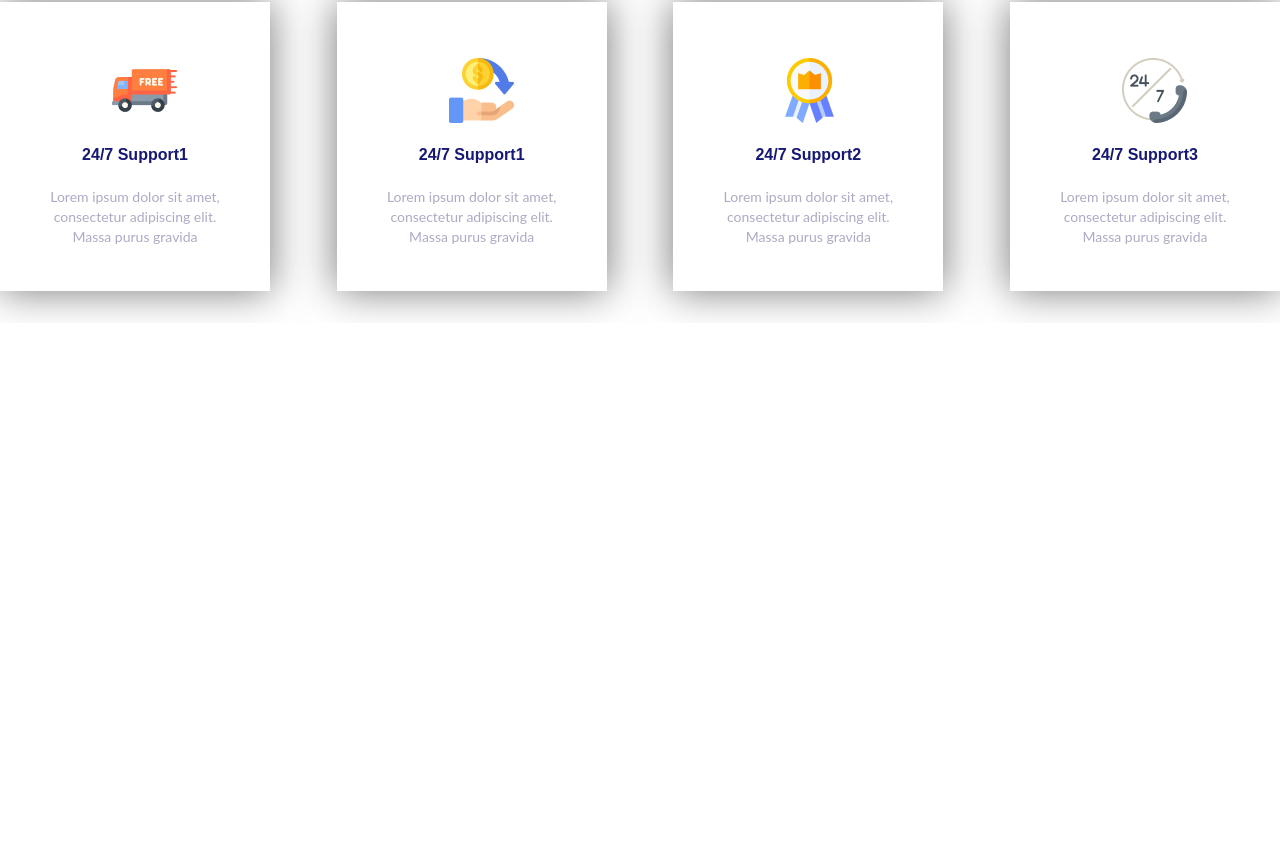
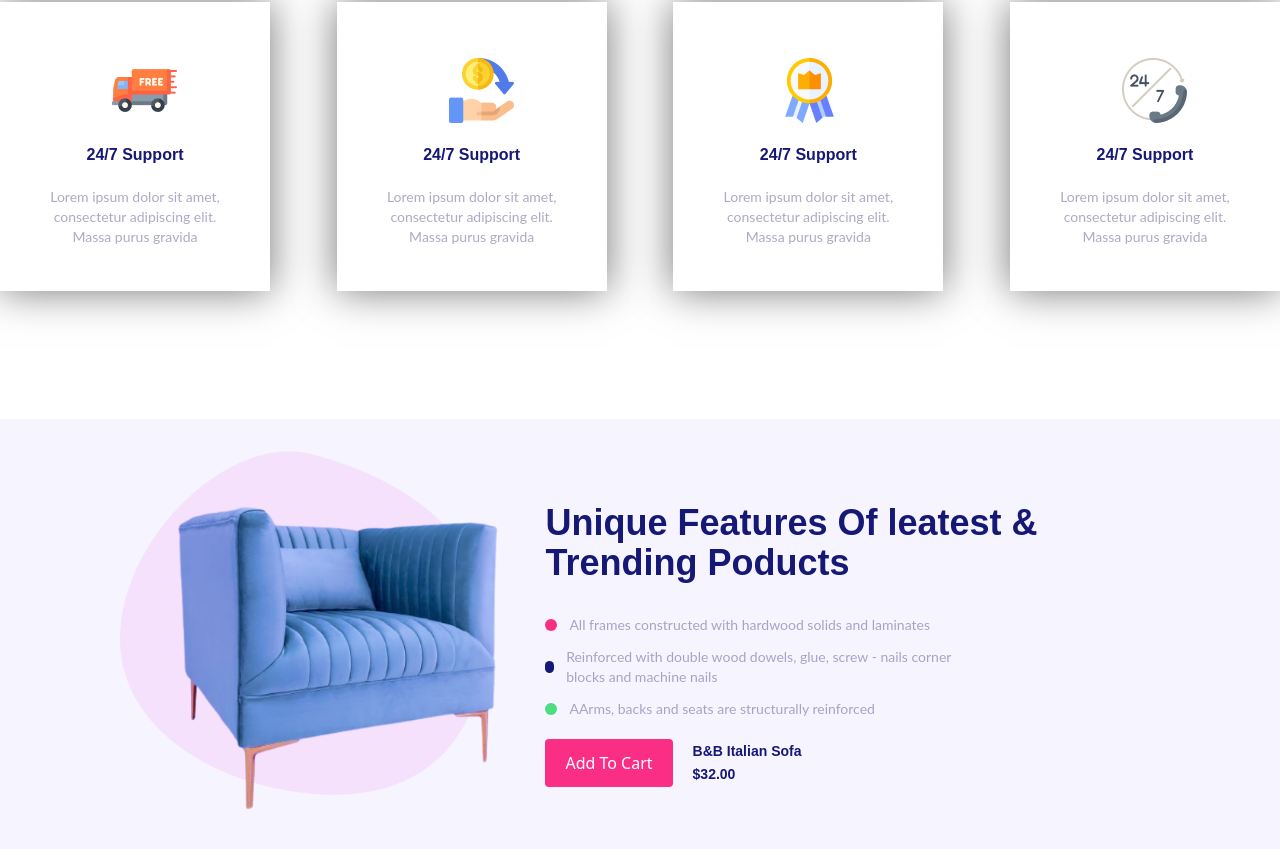
Before and after one commit to mdarafat2201/hekto, a React (Vite) app: page / in a window 1280 px wide. Shown: the part 2376-3225 px from the top of the page. Before the commit the page ends 2699 px from the top, so only its background shows below. Built offline with nearby package versions, Linux system fonts and the light colour scheme.

Commit message:
TrendingPoducts part don

```diff
--- a/src/Component/HomeComponet/ShopexOffer/ShopexOffer.jsx
+++ b/src/Component/HomeComponet/ShopexOffer/ShopexOffer.jsx
@@ -10,28 +10,28 @@ const ShopexOffer = () => {
     {
       id: 1,
       imgs: freeDeliveryImg,
-      title: "24/7 Support1",
+      title: "24/7 Support",
       ditles:
         " Lorem ipsum dolor sit amet, consectetur adipiscing elit. Massa purus gravida",
     },
     {
       id: 2,
       imgs: maniImg,
-      title: "24/7 Support1",
+      title: "24/7 Support",
       ditles:
         " Lorem ipsum dolor sit amet, consectetur adipiscing elit. Massa purus gravida",
     },
     {
       id: 3,
       imgs: GroupImg,
-      title: "24/7 Support2",
+      title: "24/7 Support",
       ditles:
         " Lorem ipsum dolor sit amet, consectetur adipiscing elit. Massa purus gravida",
     },
     {
       id: 4,
       imgs: collImg,
-      title: "24/7 Support3",
+      title: "24/7 Support",
       ditles:
         " Lorem ipsum dolor sit amet, consectetur adipiscing elit. Massa purus gravida",
     },
--- /dev/null
+++ b/src/Component/HomeComponet/TrendingPoducts/TrendingPoducts.jsx
@@ -0,0 +1,62 @@
+import React from "react";
+import TrendingPoductsImg from "../../../assets/TrendingPoductsImg.png";
+import Button from "../../CommonComponent/Button";
+import Flex from "../../CommonComponent/Flex";
+const TrendingPoducts = () => {
+  return (
+    <>
+      <div className="py-4 my-24 bg-secondary_bg_color px-[120px]">
+        <div className="container">
+          <Flex className={"items-center justify-between"}>
+            <div>
+              <img src={TrendingPoductsImg} alt={TrendingPoductsImg} />
+            </div>
+            <div>
+              <h2 className=" font-JosefinSans mb-8 text-4xl text-main_font_color font-bold">
+                Unique Features Of leatest & Trending Poducts
+              </h2>
+              <Flex className={"items-center gap-x-3 mb-3 "}>
+                <div className="w-3 h-3  bg-secondary_font_color rounded-full"></div>
+                <p className="font-normal  font-Latofont text-sm text-[#1A0B5B] opacity-35">
+                  All frames constructed with hardwood solids and laminates
+                </p>
+              </Flex>
+              <Flex className={"items-center gap-x-3 mb-3 "}>
+                <div className="w-3 h-3  bg-main_font_color rounded-full"></div>
+                <p className="font-normal font-Latofont text-sm text-[#1A0B5B] opacity-35 mr-[200px]">
+                  Reinforced with double wood dowels, glue, screw - nails corner
+                  blocks and machine nails
+                </p>
+              </Flex>
+              <Flex className={"items-center gap-x-3 mb-5"}>
+                <div className="w-3 h-3  bg-green-400 rounded-full"></div>
+                <p className="font-normal font-Latofont text-sm text-[#1A0B5B]  opacity-35">
+                  AArms, backs and seats are structurally reinforced
+                </p>
+              </Flex>
+
+              <Flex className={"items-center gap-x-5"}>
+                <Button
+                  className={
+                    "py-3 px-5 bg-secondary_font_color text-main_bg_color rounded"
+                  }
+                  title={"Add To Cart"}
+                />
+                <div>
+                  <h3 className="font-JosefinSans  text-sm text-main_font_color font-bold">
+                    B&B Italian Sofa
+                  </h3>
+                  <span className="font-JosefinSans  text-sm text-main_font_color font-bold">
+                    $32.00
+                  </span>
+                </div>
+              </Flex>
+            </div>
+          </Flex>
+        </div>
+      </div>
+    </>
+  );
+};
+
+export default TrendingPoducts;
--- a/src/Pages/Home/Home.jsx
+++ b/src/Pages/Home/Home.jsx
@@ -5,6 +5,7 @@ import Banner from "../../Component/HomeComponet/Banner/Banner";
 import FeaturedProducts from "../../Component/HomeComponet//FeaturedProducts/FeaturedProducts";
 import LeatestProducts from "../../Component/HomeComponet/LeatestProducts/LeatestProducts";
 import ShopexOffer from "../../Component/HomeComponet/ShopexOffer/ShopexOffer";
+import TrendingPoducts from "../../Component/HomeComponet/TrendingPoducts/TrendingPoducts";
 const Home = () => {
   return (
     <div>
@@ -14,6 +15,7 @@ const Home = () => {
       <FeaturedProducts />
       <LeatestProducts />
       <ShopexOffer />
+      <TrendingPoducts />
     </div>
   );
 };
```
Also changed, not shown: src/assets/TrendingPoductsImg.png (added).
